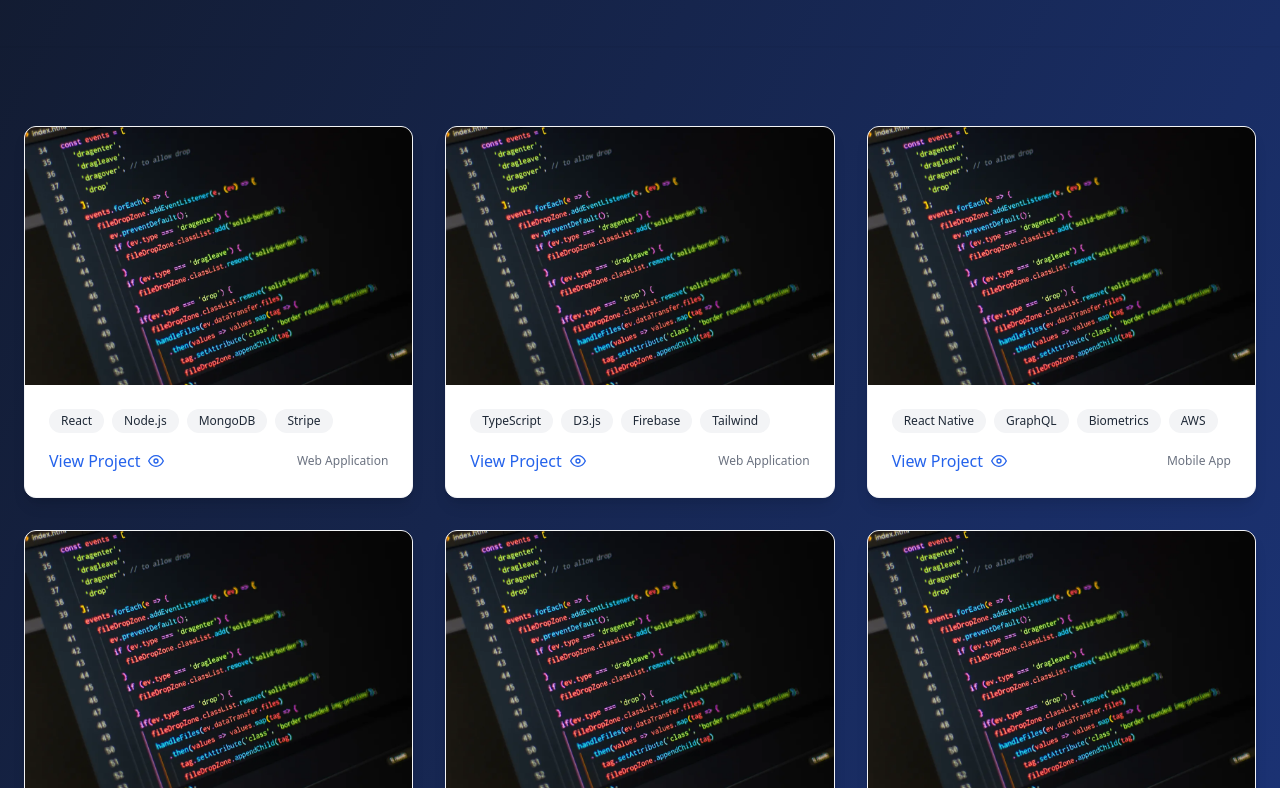
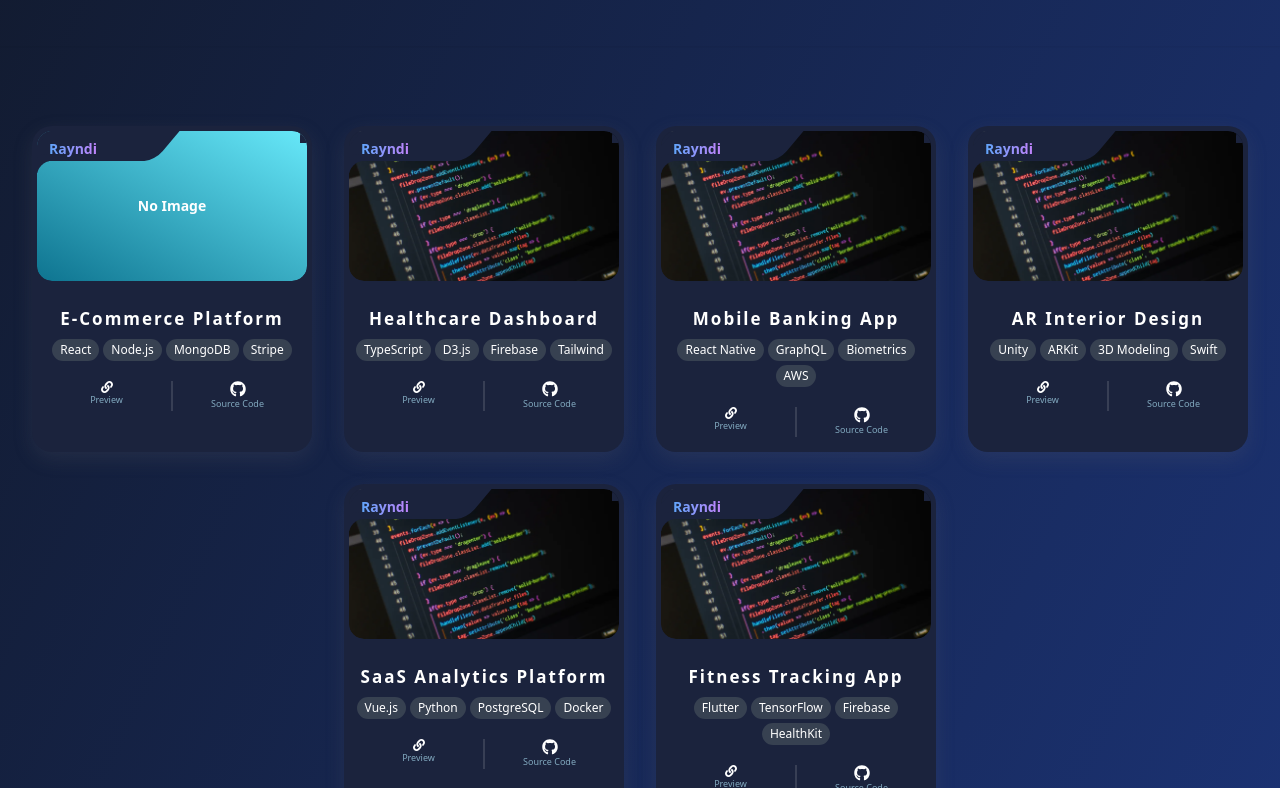
Before and after one commit to somu46/rayndi, a React (Create React App) app: page /work in a window 1280 px wide. Shown: the part 652-1440 px from the top of the page. Built offline with nearby package versions, Linux system fonts and the light colour scheme.

Commit message:
`Refactor Work page to use ProjectsCard component`

```diff
--- /dev/null
+++ b/src/Components/UIVerse/ProjectsCard.js
@@ -0,0 +1,88 @@
+import React from "react";
+import { FaGithub, FaLink } from "react-icons/fa";
+
+const Card = ({ project = {} }) => {
+  const { image, title, tags, link, github } = project;
+
+  return (
+    <div className="w-[280px] rounded-[20px] bg-[#1b233d] p-[5px] overflow-hidden shadow-[rgba(100,100,111,0.2)_0px_7px_20px_0px] transition-transform duration-500 ease-[cubic-bezier(0.175,0.885,0.32,1.275)] hover:scale-[1.05]">
+      {/* Top section */}
+      <div className="h-[150px] rounded-[15px] relative overflow-hidden ">
+        {image ? (
+          <img
+            src={image}
+            alt={title}
+            className="w-full h-full object-cover rounded-[15px]"
+          />
+        ) : (
+          <div className="w-full h-full bg-gradient-to-tr from-cyan-700 to-cyan-300 rounded-[15px] flex items-center justify-center">
+            <p className="text-white text-sm font-semibold">No Image</p>
+          </div>
+        )}
+
+        {/* Rayndi label */}
+        <div className="absolute top-2 left-3 z-10">
+          <p className="bg-gradient-to-r from-blue-400 to-purple-400 bg-clip-text text-transparent text-sm font-semibold">
+            Rayndi
+          </p>
+        </div>
+
+        {/* Decorative corners */}
+        <div className="absolute top-0 left-0 h-[30px] w-[130px] bg-[#1b233d] skew-x-[-40deg] rounded-br-[10px] shadow-[-10px_-10px_0_0_#1b233d]" />
+        <div className="absolute top-0 -right-[15px] w-[15px] h-[15px] bg-transparent rounded-tl-[10px] shadow-[-5px_-5px_0_2px_#1b233d]" />
+        <div className="absolute top-[30px] left-0 w-[15px] h-[15px] bg-transparent rounded-tl-[15px] shadow-[-5px_-5px_0_2px_#1b233d]" />
+      </div>
+
+      {/* Bottom section */}
+      <div className="mt-[15px] px-[5px] py-[10px]">
+        <span className="block text-[17px] font-bold text-white text-center tracking-[2px]">
+          {title || "Untitled"}
+        </span>
+
+        <div className="flex flex-wrap justify-center mt-2 gap-1">
+          {tags &&
+            tags.map((tag, index) => (
+              <span
+                key={index}
+                className="text-[12px] px-2 py-0.5 bg-gray-700 text-white rounded-full"
+              >
+                {tag}
+              </span>
+            ))}
+        </div>
+
+        <div className="flex justify-between mt-[20px] ">
+          <div className="flex-1 text-center px-[5px]  text-[rgba(170,222,243,0.721)]">
+            {link && (
+              <a
+                href={link}
+                target="_blank"
+                rel="noopener noreferrer"
+                className="flex flex-col items-center"
+              >
+                <FaLink className="text-white font-bold text-[12px]" />
+                <span className="text-[9px]">Preview</span>
+              </a>
+            )}
+          </div>
+          <div className="border-x border-[rgba(255,255,255,0.126)]"></div>
+          <div className="flex-1 text-center px-[5px] text-[rgba(170,222,243,0.721)]">
+            {github && (
+              <a
+                href={github}
+                target="_blank"
+                rel="noopener noreferrer"
+                className="flex flex-col items-center"
+              >
+                <FaGithub className="text-white" />
+                <span className="text-[9px]">Source Code</span>
+              </a>
+            )}
+          </div>
+        </div>
+      </div>
+    </div>
+  );
+};
+
+export default Card;
--- a/src/Pages/Work/Work.jsx
+++ b/src/Pages/Work/Work.jsx
@@ -1,7 +1,8 @@
 import { motion } from "framer-motion";
-import { FiExternalLink, FiGithub, FiEye, FiFilter } from "react-icons/fi";
+import {  FiFilter } from "react-icons/fi";
 import { useState, useEffect } from "react";
 import demo from "../../Assets/coding.webp";
+import ProjectsCard from "../../Components/UIVerse/ProjectsCard"
 const WorkPage = () => {
   // Projects data
   const projects = [
@@ -10,7 +11,7 @@ const WorkPage = () => {
       title: "E-Commerce Platform",
       description: "A full-featured online store with custom CMS and payment integration",
       tags: ["React", "Node.js", "MongoDB", "Stripe"],
-      image: demo,
+      // image: demo,
       link: "#",
       github: "#",
       category: "web"
@@ -180,81 +181,10 @@ const WorkPage = () => {
       whileInView={{ opacity: 1 }}
       transition={{ duration: 0.8 }}
       viewport={{ once: true }}
-            className="grid grid-cols-1 md:grid-cols-2 lg:grid-cols-3 gap-8"
+      className="flex flex-wrap justify-center gap-8"
     >
-            {filteredProjects.map((project, index) => (
-              <motion.div
-                key={project.id}
-                initial={{ opacity: 0, y: 50 }}
-                whileInView={{ opacity: 1, y: 0 }}
-                transition={{ duration: 0.5, delay: index * 0.1 }}
-                viewport={{ once: true }}
-                whileHover={{ y: -10 }}
-                className="bg-white rounded-xl shadow-lg overflow-hidden border border-gray-100"
-              >
-                <div className="relative group">
-                  {/* Project image placeholder - replace with actual image */}
-
-                  <div className="bg-gradient-to-br from-blue-100 to-purple-100 flex items-center justify-center">
-                    <img src={demo} alt='project'/>
-                  </div>
-                  <div className="absolute inset-0 bg-gradient-to-t from-black/80 to-transparent opacity-0 group-hover:opacity-100 transition-opacity duration-300 flex items-end p-6">
-                    <div className="translate-y-4 group-hover:translate-y-0 transition-transform duration-300">
-                      <h3 className="text-xl font-bold text-white mb-2">{project.title}</h3>
-                      <p className="text-blue-100">{project.description}</p>
-                    </div>
-                  </div>
-                  <div className="absolute top-4 right-4 flex gap-2 opacity-0 group-hover:opacity-100 transition-opacity duration-300">
-                    {project.link && (
-                      <motion.a
-                        whileHover={{ scale: 1.1 }}
-                        whileTap={{ scale: 0.9 }}
-                        href={project.link}
-                        target="_blank"
-                        rel="noopener noreferrer"
-                        className="bg-white p-2 rounded-full shadow-md"
-                      >
-                        <FiExternalLink className="text-gray-800" />
-                      </motion.a>
-                    )}
-                    {project.github && (
-                      <motion.a
-                        whileHover={{ scale: 1.1 }}
-                        whileTap={{ scale: 0.9 }}
-                        href={project.github}
-                        target="_blank"
-                        rel="noopener noreferrer"
-                        className="bg-white p-2 rounded-full shadow-md"
-                      >
-                        <FiGithub className="text-gray-800" />
-                      </motion.a>
-                    )}
-                  </div>
-                </div>
-                <div className="p-6">
-                  <div className="flex flex-wrap gap-2 mb-4">
-                    {project.tags.map((tag) => (
-                      <span key={tag} className="text-xs bg-gray-100 text-gray-800 px-3 py-1 rounded-full">
-                        {tag}
-                      </span>
-                    ))}
-                  </div>
-                  <div className="flex justify-between items-center">
-                    <motion.a
-                      whileHover={{ x: 5 }}
-                      href={project.link || project.github}
-                      target="_blank"
-                      rel="noopener noreferrer"
-                      className="text-blue-600 font-medium flex items-center"
-                    >
-                      View Project <FiEye className="ml-2" />
-                    </motion.a>
-                    <span className="text-xs text-gray-500">
-                      {project.category === "web" ? "Web Application" : "Mobile App"}
-                    </span>
-                  </div>
-                </div>
-              </motion.div>
+      {filteredProjects.map((project) => (
+        <ProjectsCard key={project.id} project={project} />
       ))}
     </motion.div>
 
@@ -271,6 +201,7 @@ const WorkPage = () => {
     )}
   </div>
 </section>
+
 
       {/* Testimonials */}
       <section className="py-20">
@@ -358,6 +289,7 @@ const WorkPage = () => {
           </motion.div>
         </div>
       </section>
+      <ProjectsCard/>
     </div>
   );
 };
```
Also changed, not shown: 1 other file (tests, documents, lock files or other folders). Lines whose indentation alone changed are shown as unchanged.
